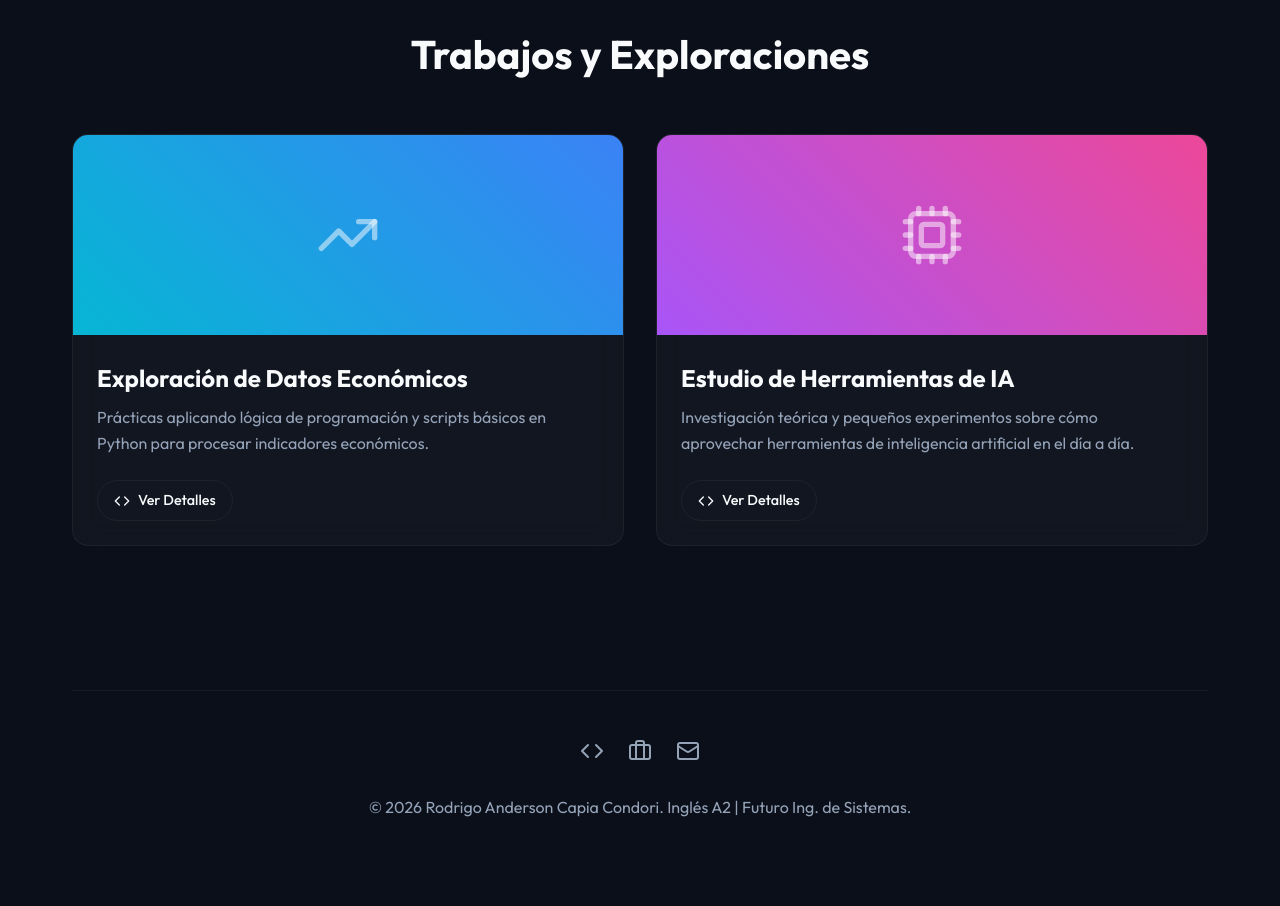
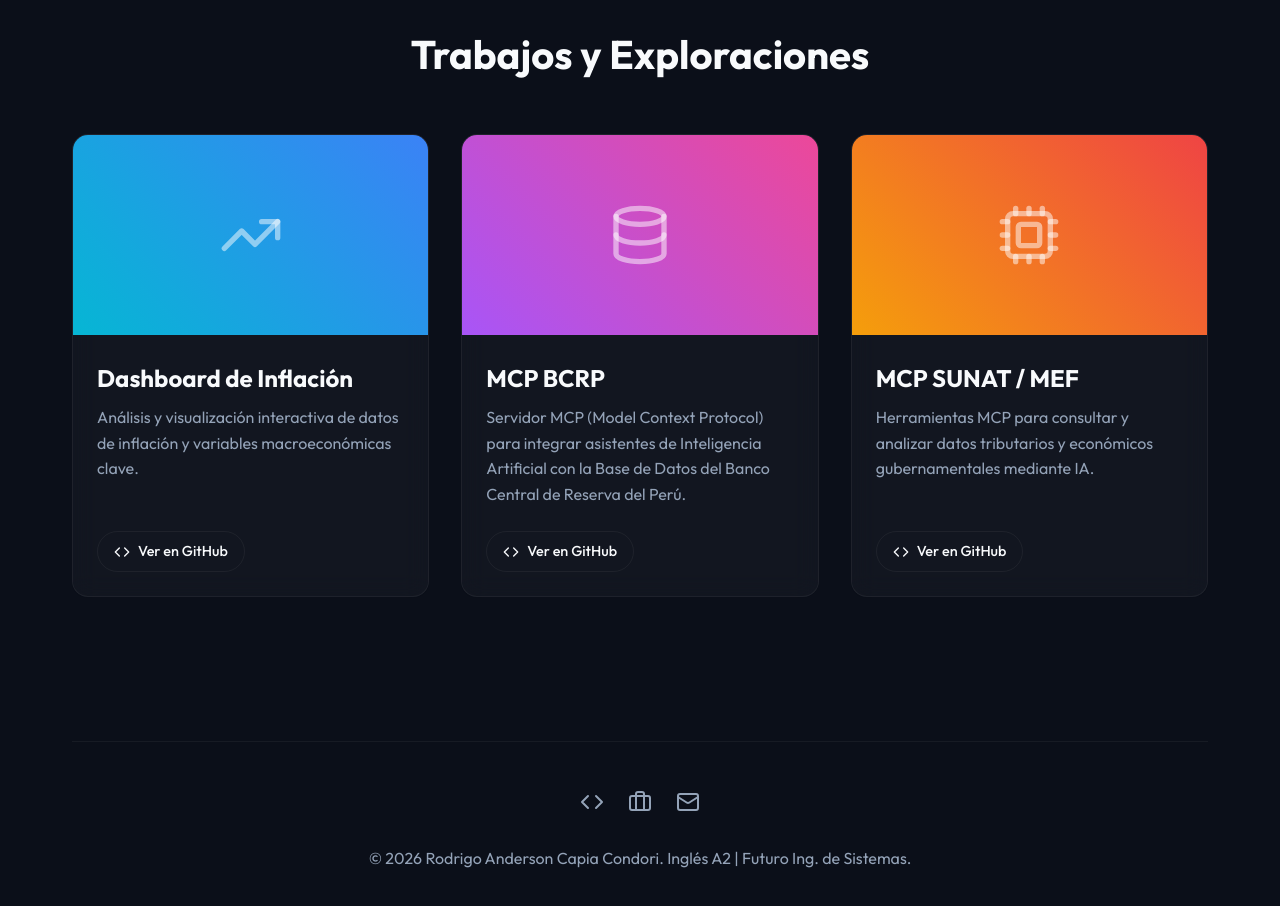
Before and after one commit to AnderMC66/AnderMC66, a React (Vite) app: page / in a window 1280 px wide. Shown: the part 3420-4326 px from the top of the page. Before the commit the page ends 4288 px from the top, so only its background shows below. Built offline with nearby package versions, Linux system fonts and the light colour scheme.

Commit message:
Actualizados los proyectos a repositorios reales de GitHub

```diff
--- a/src/App.jsx
+++ b/src/App.jsx
@@ -164,11 +164,11 @@
                  <TrendingUp size={64} color="rgba(255,255,255,0.5)" />
               </div>
               <div className="project-info">
-                <h3>Exploración de Datos Económicos</h3>
-                <p>Prácticas aplicando lógica de programación y scripts básicos en Python para procesar indicadores económicos.</p>
+                <h3>Dashboard de Inflación</h3>
+                <p>Análisis y visualización interactiva de datos de inflación y variables macroeconómicas clave.</p>
                 <div className="project-links">
-                  <a href="#" className="btn btn-outline" style={{padding: '0.5rem 1rem', fontSize: '0.9rem'}}>
-                    <Code size={16} /> Ver Detalles
+                  <a href="https://github.com/AnderMC66/DASHBOARD-INFLACION" target="_blank" rel="noreferrer" className="btn btn-outline" style={{padding: '0.5rem 1rem', fontSize: '0.9rem'}}>
+                    <Code size={16} /> Ver en GitHub
                   </a>
                 </div>
               </div>
@@ -177,14 +177,30 @@
             {/* Project 2 */}
             <div className="project-card glass">
               <div className="project-img" style={{background: 'linear-gradient(45deg, #a855f7, #ec4899)', display: 'flex', alignItems: 'center', justifyContent: 'center'}}>
+                 <Database size={64} color="rgba(255,255,255,0.5)" />
+              </div>
+              <div className="project-info">
+                <h3>MCP BCRP</h3>
+                <p>Servidor MCP (Model Context Protocol) para integrar asistentes de Inteligencia Artificial con la Base de Datos del Banco Central de Reserva del Perú.</p>
+                <div className="project-links">
+                  <a href="https://github.com/AnderMC66/mcp-bcr" target="_blank" rel="noreferrer" className="btn btn-outline" style={{padding: '0.5rem 1rem', fontSize: '0.9rem'}}>
+                    <Code size={16} /> Ver en GitHub
+                  </a>
+                </div>
+              </div>
+            </div>
+
+            {/* Project 3 */}
+            <div className="project-card glass">
+              <div className="project-img" style={{background: 'linear-gradient(45deg, #f59e0b, #ef4444)', display: 'flex', alignItems: 'center', justifyContent: 'center'}}>
                  <Cpu size={64} color="rgba(255,255,255,0.5)" />
               </div>
               <div className="project-info">
-                <h3>Estudio de Herramientas de IA</h3>
-                <p>Investigación teórica y pequeños experimentos sobre cómo aprovechar herramientas de inteligencia artificial en el día a día.</p>
+                <h3>MCP SUNAT / MEF</h3>
+                <p>Herramientas MCP para consultar y analizar datos tributarios y económicos gubernamentales mediante IA.</p>
                 <div className="project-links">
-                  <a href="#" className="btn btn-outline" style={{padding: '0.5rem 1rem', fontSize: '0.9rem'}}>
-                    <Code size={16} /> Ver Detalles
+                  <a href="https://github.com/AnderMC66/mcp-sunat" target="_blank" rel="noreferrer" className="btn btn-outline" style={{padding: '0.5rem 1rem', fontSize: '0.9rem'}}>
+                    <Code size={16} /> Ver en GitHub
                   </a>
                 </div>
               </div>
```
